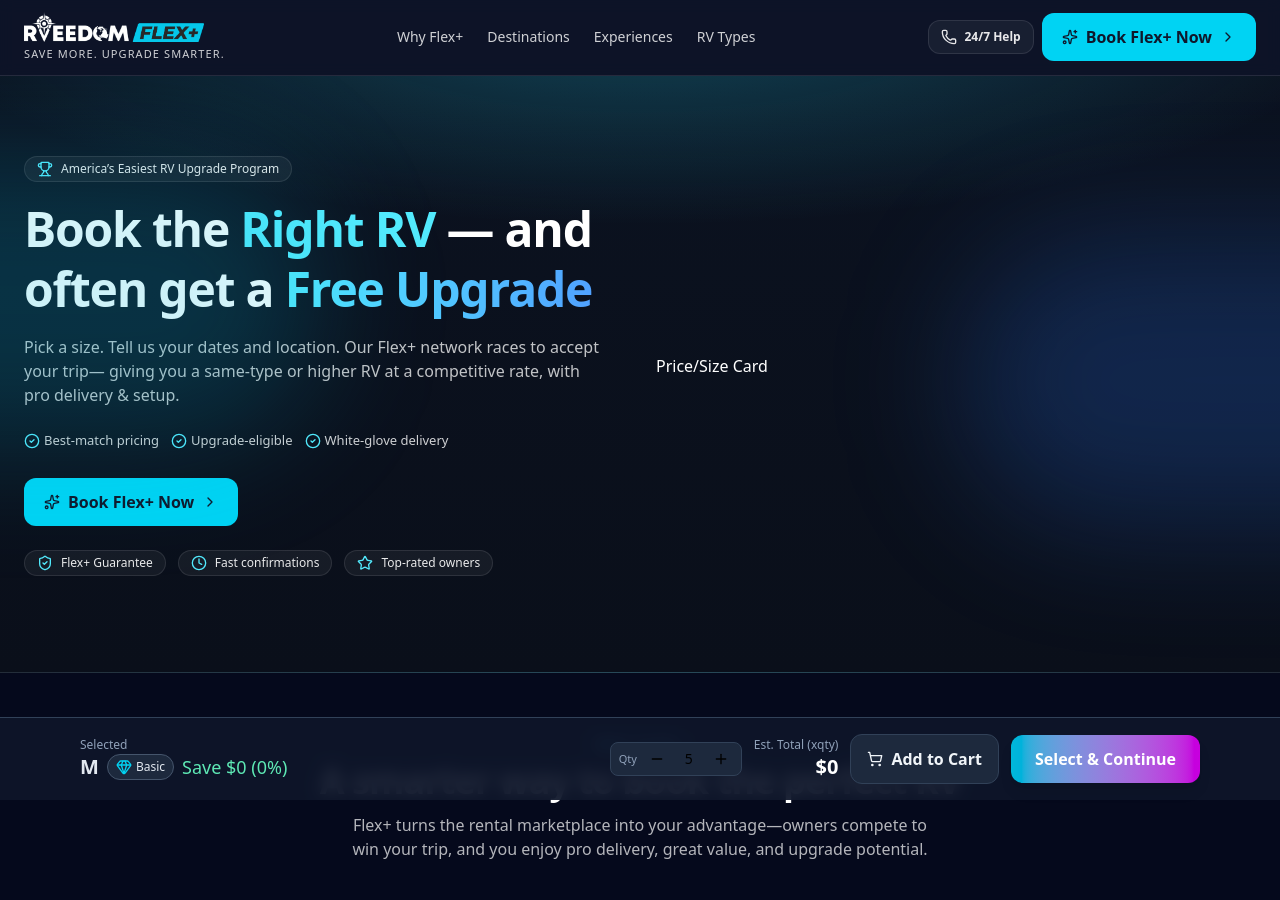
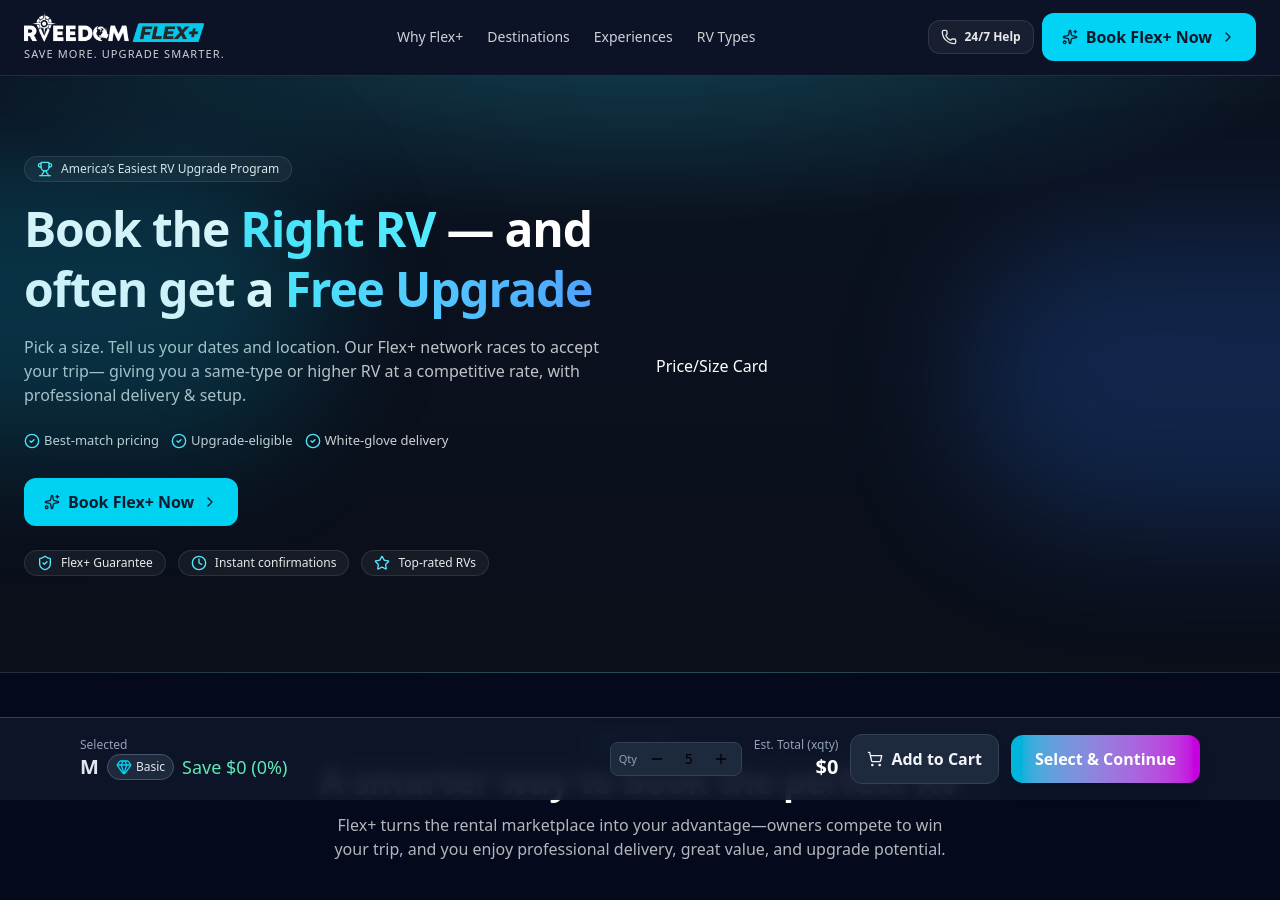
Before and after one commit to RV-proj/rv-frontEnd, a Next.js app: page / in a window 1280 px wide. Shown: the top 900 px of the page. Built offline with nearby package versions, Linux system fonts and the light colour scheme.

Commit message:
text updated

```diff
--- a/app/_components/Landing/Faq.js
+++ b/app/_components/Landing/Faq.js
@@ -12,7 +12,7 @@
       id: 1,
       question: "What is RVEEDOM Flex+?",
       answer:
-        "Flex+ is our premium matching service. You pick the RV type and dates, and we instantly notify top-rated local owners. The first qualified owner to accept wins the job—meaning you get a same-type or higher upgrade at a competitive Flex+ rate with pro delivery, setup and support included.",
+        "Flex+ is our premium matching service. You pick the RV type and dates, and we instantly notify top-rated local owners. The first qualified owner to accept wins the job—meaning you get a same-type or higher upgrade at a competitive Flex+ rate with professional delivery, setup and support included.",
     },
     {
       id: 2,
--- a/app/_components/Landing/Hero.js
+++ b/app/_components/Landing/Hero.js
@@ -23,7 +23,7 @@
           <p className="mt-4 max-w-xl text-pretty text-white/75">
             Pick a size. Tell us your dates and location. Our Flex+ network
             races to accept your trip— giving you a same-type or higher RV at a
-            competitive rate, with pro delivery & setup.
+            competitive rate, with professional delivery & setup.
           </p>
           <ul className="mt-6 flex flex-wrap items-center gap-3 text-[13px] text-white/80">
             <li className="inline-flex items-center gap-1">
@@ -47,10 +47,10 @@
               Flex+ Guarantee
             </Pill>
             <Pill icon={<Clock className="h-4 w-4 text-cyan-300" />}>
-              Fast confirmations
+              Instant confirmations
             </Pill>
             <Pill icon={<Star className="h-4 w-4 text-cyan-300" />}>
-              Top-rated owners
+              Top-rated RVs
             </Pill>
           </div>
         </div>
--- a/app/_components/Landing/Included.js
+++ b/app/_components/Landing/Included.js
@@ -27,7 +27,7 @@
             size="lg"
             icon={<CheckCircle2 className="text-cyan-400 h-5 w-5" />}
           >
-            Hotel-level cleaning
+            High-grade cleaning
           </Pill>
           <Pill
             size="lg"
@@ -39,7 +39,7 @@
             size="lg"
             icon={<CheckCircle2 className="text-cyan-400 h-5 w-5" />}
           >
-            Inside & outside kitchens
+            Stocked bathroom & kitchen
           </Pill>
           <Pill
             size="lg"
--- a/app/_components/Landing/Why.js
+++ b/app/_components/Landing/Why.js
@@ -17,8 +17,8 @@
           </h2>
           <p className="mx-auto mt-3 max-w-3xl text-balance text-white/70">
             Flex+ turns the rental marketplace into your advantage—owners
-            compete to win your trip, and you enjoy pro delivery, great value,
-            and upgrade potential.
+            compete to win your trip, and you enjoy professional delivery, great
+            value, and upgrade potential.
           </p>
         </div>
 
@@ -40,7 +40,7 @@
           />
           <Card
             icon={<Zap className="h-5 w-5" />}
-            title="Fast confirmations"
+            title="Instant confirmations"
             text="Most requests confirm within hours. Real humans oversee every detail 24/7."
           />
         </div>
```
